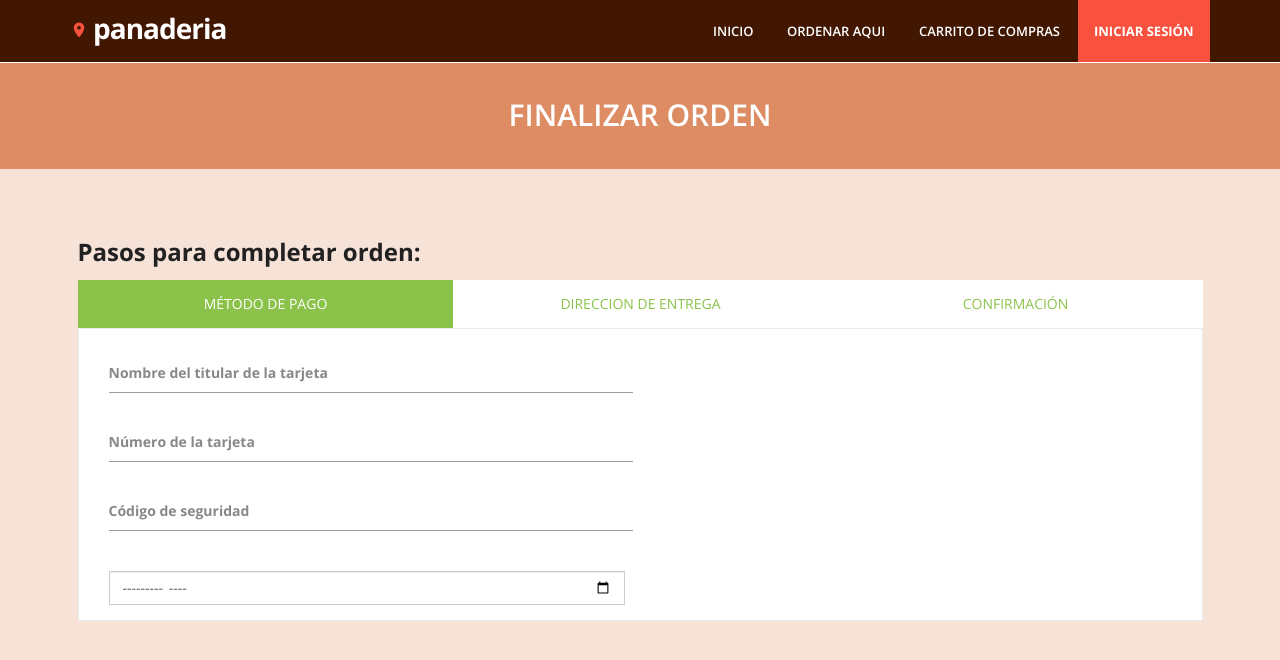
After one commit to badervalsan72/ProyectoDesarrolloWeb, a PHP site: page /checkout.php in a window 1280 px wide. The commit adds this page. Shown: the top 660 px of the page. Run offline with PHP 8.4, Linux system fonts and the light colour scheme.

Commit message:
cambios del interfaz

```diff
--- /dev/null
+++ b/checkout.php
@@ -0,0 +1,119 @@
+<!DOCTYPE html>
+<html lang="en">
+<head>
+<meta charset="utf-8">
+<title>Checkout</title>
+<meta name="viewport" content="width=device-width, initial-scale=1.0" />
+<meta name="description" content="" />
+<meta name="author" content="http://webthemez.com" />
+<!-- css -->
+<link href="https://fonts.googleapis.com/icon?family=Material+Icons" rel="stylesheet">
+<link rel="stylesheet" href="materialize/css/materialize.min.css" media="screen,projection" />
+<link href="css/bootstrap.min.css" rel="stylesheet" />
+<link href="css/fancybox/jquery.fancybox.css" rel="stylesheet">
+<link href="css/flexslider.css" rel="stylesheet" />
+<link href="css/style.css" rel="stylesheet" />
+
+<!-- HTML5 shim, for IE6-8 support of HTML5 elements -->
+<!--[if lt IE 9]>
+      <script src="http://html5shim.googlecode.com/svn/trunk/html5.js"></script>
+    <![endif]-->
+
+</head>
+<body>
+<div id="wrapper">
+	<!-- start header -->
+	<?php
+    include "header.php";
+  ?>
+
+	<section id="inner-headline">
+	<div class="container">
+		<div class="row">
+			<div class="col-lg-12">
+				<h2 class="pageTitle">Finalizar Orden</h2>
+			</div>
+		</div>
+	</div>
+	</section>
+	<section id="content">
+		<div class="container">
+			<div class="row">
+				<div class="col-md-12">
+				<div class="block-heading-two">
+						<h3><span>Pasos para completar orden:</span></h3>
+					</div>
+				<div class="tab-section">
+					<div class="s12">
+					<ul class="tabs">
+					<li class="tab col s4"><a href="#test2"  class="waves-effect waves-dark active" >Método de pago</a></li>
+					<li class="tab col s4"><a href="#test1" class="waves-effect waves-dark">Direccion de entrega</a></li>
+					<li class="tab col s4"><a href="#test3" class="waves-effect waves-dark">Confirmación</a></li>
+					</ul>
+					</div>
+					<div id="test1" class="col s12 container">
+						<div class="col-md-6">
+								<div class="input-field">
+									<input type="text" class="form-control" id="user" name="name_signup" required data-validation-required-message="Por favor introduzca su direccion exacta" />
+									<label for="user" class=""> Dirección Exacta </label>
+								</div>
+								<div class="input-field">
+									<input type="number" class="form-control" id="apellido1" name="apellido1_signup" required data-validation-required-message="Por favor introduzca su numero de teléfono" />
+									<label for="user" class=""> Número de teléfono </label>
+								</div>
+								<div class="input-field">
+									<input type="email" class="form-control" id="email2" name="email_signup" required data-validation-required-message="Por favos introduzca su correo" />
+									<label for="email2" class=""> Correo Electrónico </label>
+								</div>
+						</div>
+					</div>
+					<div id="test2" class="col s12 container">
+						<div class="col-md-6">
+							<div class="input-field">
+								<input type="text" class="form-control" id="user" name="name_signup" required data-validation-required-message="Por favor introduzca el nombre del titular" />
+								<label for="user" class=""> Nombre del titular de la tarjeta</label>
+							</div>
+							<div class="input-field">
+								<input type="number" class="form-control" id="apellido1" name="apellido1_signup" required data-validation-required-message="Por favor introduzca su número de tarjeta" />
+								<label for="user" class=""> Número de la tarjeta</label>
+							</div>
+							<div class="input-field">
+								<input type="number" class="form-control" id="apellido2" name="apellido2_signup" required data-validation-required-message="Por favor introduzca el código de seguridad" />
+								<label for="user" class=""> Código de seguridad </label>
+							</div>
+							<div class="input-field">
+								<label > Código de seguridad </label>
+							</div>
+							<div class="input-field">
+								<input type="month" class="form-control" id="date" name="dateCard" required data-validation-required-message="Por favor introduzca la fecha de expiración" />
+							</div>
+				     	</div>
+					</div>
+					<div id="test3" class="col s12 container">
+						<button type="submit" name="submit" class="btn btn-primary waves-effect waves-dark pull-center">Completar</button>
+					</div>
+					</div>
+				</div>
+			</div>
+	</section>
+
+<a href="#" class="scrollup waves-effect waves-dark"><i class="fa fa-angle-up active"></i></a>
+<!-- javascript
+    ================================================== -->
+<!-- Placed at the end of the document so the pages load faster -->
+<script src="js/jquery.js"></script>
+<script src="js/jquery.easing.1.3.js"></script>
+<script src="materialize/js/materialize.min.js"></script>
+<script src="js/bootstrap.min.js"></script>
+<script src="js/jquery.fancybox.pack.js"></script>
+<script src="js/jquery.fancybox-media.js"></script>
+<script src="js/jquery.flexslider.js"></script>
+<script src="js/animate.js"></script>
+<!-- Vendor Scripts -->
+<script src="js/modernizr.custom.js"></script>
+<script src="js/jquery.isotope.min.js"></script>
+<script src="js/jquery.magnific-popup.min.js"></script>
+<script src="js/animate.js"></script>
+<script src="js/custom.js"></script>
+</body>
+</html>
```
Also changed, not shown: cart.php (+6 -14 lines).
